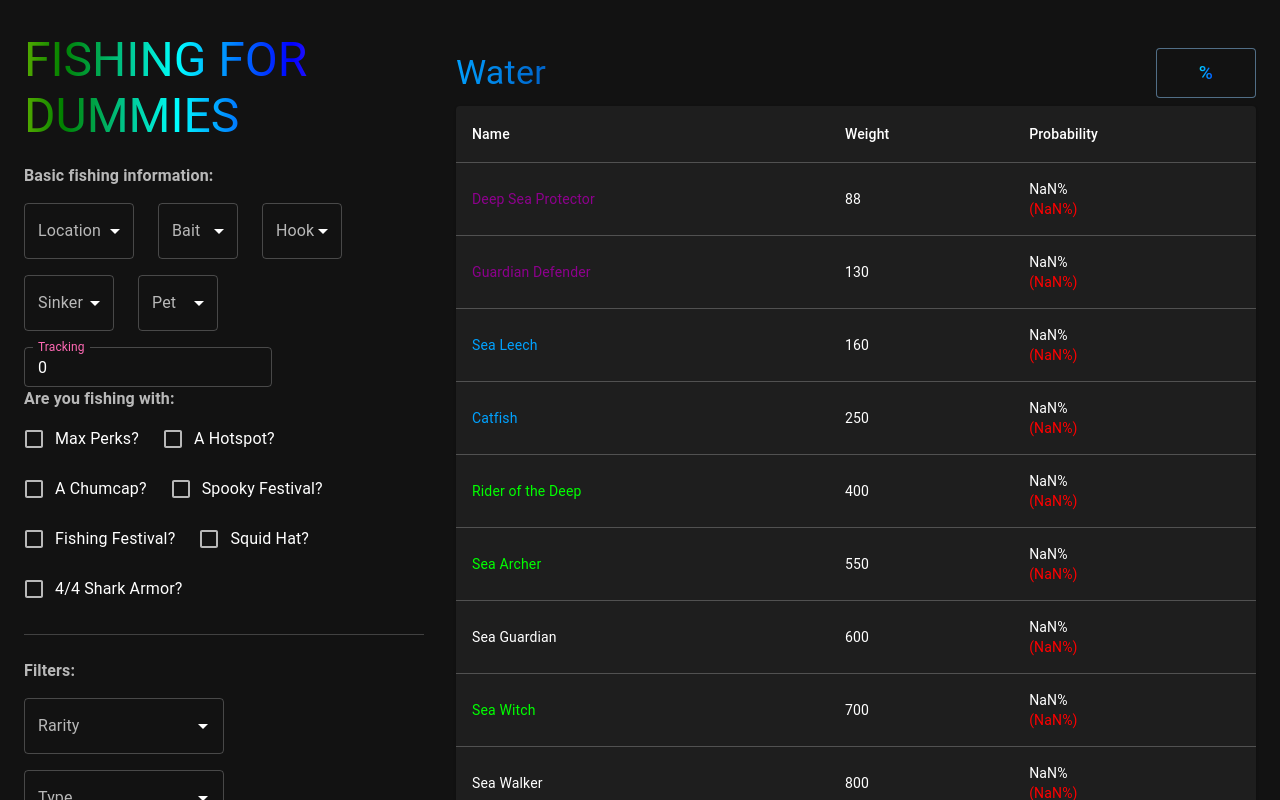
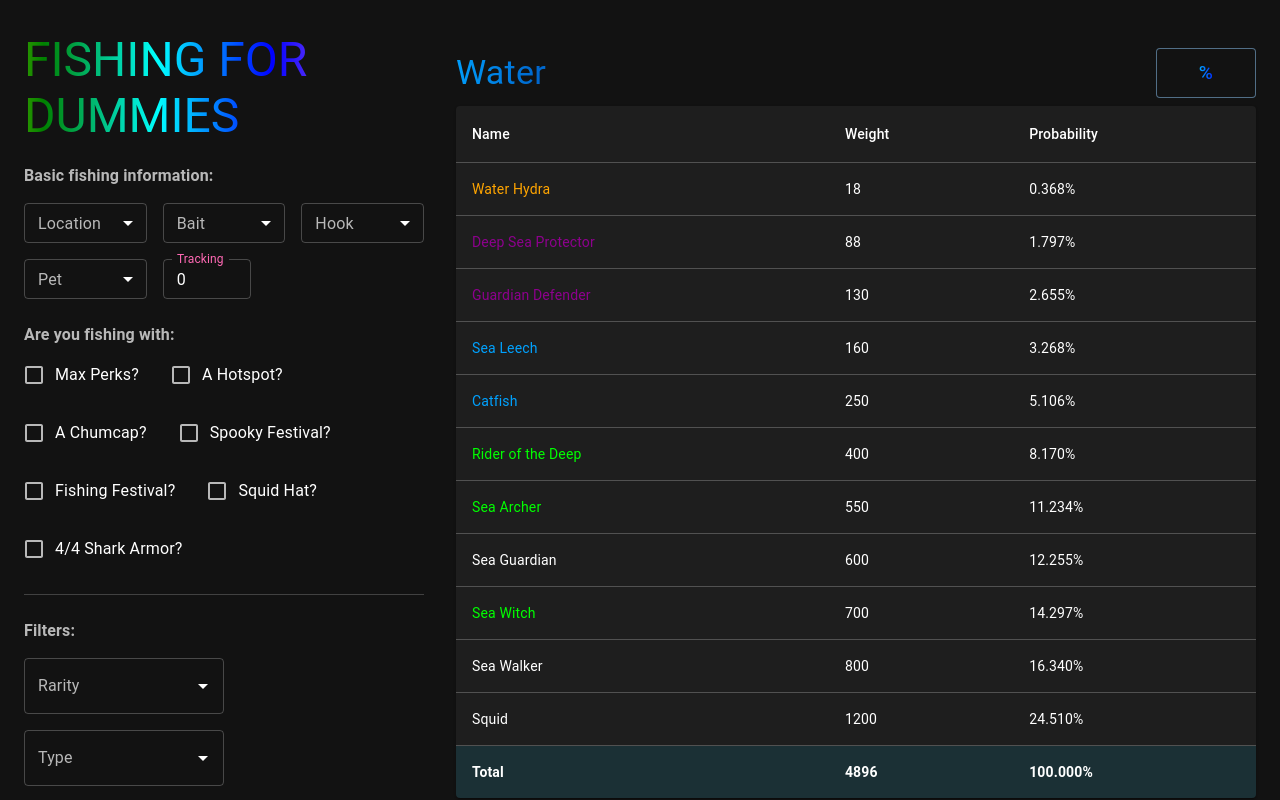
Before and after one commit to Chrisdouce/Fishing-for-dummies, a React (Vite) app: page / in a window 1280 px wide. Shown: the top 800 px of the page. Built offline with nearby package versions, Linux system fonts and the light colour scheme.

Commit message:
Fixing tracking not being initialized and refactoring fishing info inputs

```diff
--- a/src/components/Options.tsx
+++ b/src/components/Options.tsx
@@ -1,5 +1,16 @@
-import { FormLabel, Grid2, FormControl, InputLabel, Select, SelectChangeEvent, MenuItem, FormControlLabel, Checkbox, TextField } from "@mui/material";
-import { JSX } from "react";
+import {
+  FormLabel,
+  Grid2,
+  FormControl,
+  InputLabel,
+  Select,
+  SelectChangeEvent,
+  MenuItem,
+  FormControlLabel,
+  Checkbox,
+  TextField
+} from "@mui/material";
+import { JSX, useEffect } from "react";
 import type { FishingInfo } from "../types/types";
 
 interface FishingInfoProps {
@@ -7,7 +18,55 @@ interface FishingInfoProps {
   setFishingInfo: React.Dispatch<React.SetStateAction<any>>;
 }
 
+const baitOptions = [
+  { value: "None", label: <em>None</em> },
+  { value: "Whale", label: "Whale Bait" },
+  { value: "Dark", label: "Dark Bait" },
+  { value: "Light", label: "Light Bait" },
+  { value: "Carrot", label: "Carrot Bait" },
+  { value: "Frozen", label: "Frozen Bait" },
+  { value: "Spooky", label: "Spooky Bait" },
+  { value: "Shark", label: "Shark Bait" },
+  { value: "Hotspot", label: "Hotspot Bait" }
+];
+
+const locationOptions = [
+  { value: "Water", label: "Any Water" },
+  { value: "Lava", label: "Crimson Isle" },
+  { value: "Jerry", label: "Jerry's Workshop" },
+  { value: "Oasis", label: "Oasis" },
+  { value: "Hollows", label: "Precursor Remnants, Jungle, or Mithril Deposits" },
+  { value: "Goblin", label: "Goblin Holdout" },
+  { value: "Bayou", label: "Backwater Bayou" },
+  { value: "Magma", label: "Magma Fields" },
+  { value: "Quarry", label: "Abandoned Quarry" },
+  { value: "Galatea", label: <><span style={{ color: "hotpink" }}>(NEW!) </span> <span> Galatea</span></> }
+];
+
+const hookOptions = [
+  { value: "None", label: <em>None</em> },
+  { value: "Hotspot", label: "Hotspot Hook" },
+  { value: "Phantom", label: "Phantom Hook" },
+  { value: "Common", label: "Common Hook" }
+];
+
+const petOptions = [
+  { value: "None", label: <em>None</em> },
+  { value: "Bat", label: "Bat Pet" },
+  { value: "Hermit", label: "Hermit Crab Pet" },
+  { value: "Megalodon", label: "Megalodon Pet" }
+];
+
 function FishingInfo({ fishingInfo, setFishingInfo }: FishingInfoProps): JSX.Element {
+  useEffect(() => {
+    if (fishingInfo.tracking === undefined) {
+      setFishingInfo((prev: any) => ({
+        ...prev,
+        tracking: 0
+      }));
+    }
+  }, [fishingInfo.tracking, setFishingInfo]);
+
   const handleChange = (field: string) => (event: SelectChangeEvent<string>) => {
     setFishingInfo((prev: any) => ({
       ...prev,
@@ -15,14 +74,17 @@ function FishingInfo({ fishingInfo, setFishingInfo }: FishingInfoProps): JSX.Ele
     }));
   };
 
-  const handleCheckboxChange = (field: string) => (_event: React.ChangeEvent<HTMLInputElement>, checked: boolean) => {
+  const handleCheckboxChange =
+    (field: string) =>
+    (_event: React.ChangeEvent<HTMLInputElement>, checked: boolean) => {
       setFishingInfo((prev: any) => ({
         ...prev,
         [field]: checked
       }));
     };
 
-  const handlePerks = () => (_event: React.ChangeEvent<HTMLInputElement>, checked: boolean) => {
+  const handlePerks =
+    () => (_event: React.ChangeEvent<HTMLInputElement>, checked: boolean) => {
       setFishingInfo((prev: any) => ({
         ...prev,
         spookyPerk: checked ? 5 : 0,
@@ -32,123 +94,86 @@ function FishingInfo({ fishingInfo, setFishingInfo }: FishingInfoProps): JSX.Ele
       }));
     };
 
-  const handleInputChange = (field: string) => (event: React.ChangeEvent<HTMLInputElement>) => {
+  const handleInputChange =
+    (field: string) => (event: React.ChangeEvent<HTMLInputElement>) => {
+      const value = Math.max(0, Number(event.target.value));
+
       setFishingInfo((prev: any) => ({
         ...prev,
-      [field]: event.target.value ? Number(event.target.value) : 0
+        [field]: value
       }));
     };
 
+  const renderSelect = (
+    label: string,
+    value: string,
+    field: string,
+    options: { value: string; label: any }[]
+  ) => (
+    <FormControl fullWidth size="small">
+      <InputLabel>{label}</InputLabel>
+      <Select value={value} label={label} onChange={handleChange(field)}>
+        {options.map((opt) => (
+          <MenuItem key={opt.value} value={opt.value}>
+            {opt.label}
+          </MenuItem>
+        ))}
+      </Select>
+    </FormControl>
+  );
+
   return (
     <>
-      <FormLabel sx={{ mb: 2, display: 'block' }}><strong>Basic fishing information:</strong></FormLabel>
-      <Grid2 container spacing={2}>
-        <FormControl sx={{ mr: 1, minWidth: 110 }}>
-          <InputLabel id="simple-location">Location</InputLabel>
+      <FormLabel sx={{ mb: 2, display: "block" }}>
+        <strong>Basic fishing information:</strong>
+      </FormLabel>
+
+      <Grid2 container spacing={2} alignItems="center">
+
+        <Grid2 size={{ xs: 10, sm: 4 }}>
+          {renderSelect("Location", fishingInfo.location, "location", locationOptions)}
+        </Grid2>
+
+        <Grid2 size={{ xs: 10, sm: 4 }}>
+          <FormControl fullWidth size="small">
+            <InputLabel>Bait</InputLabel>
             <Select
-            labelId="simple-location"
-            id="simple-location"
-            value={fishingInfo.location}
-            label="Location"
-            autoWidth
-            onChange={handleChange("location")}
+              value={fishingInfo.bait}
+              label="Bait"
+              onChange={handleChange("bait")}
             >
-            <MenuItem value={"Water"}>Any Water</MenuItem>
-            <MenuItem value={"Lava"}>Crimson Isle</MenuItem>
-            <MenuItem value={"Jerry"}>Jerry's Workshop</MenuItem>
-            <MenuItem value={"Oasis"}>Oasis</MenuItem>
-            <MenuItem value={"Hollows"}>Precursor Remnants, Jungle, or Mithril Deposits</MenuItem>
-            <MenuItem value={"Goblin"}>Goblin Holdout</MenuItem>
-            <MenuItem value={"Bayou"}>Backwater Bayou</MenuItem>
-            <MenuItem value={"Magma"}>Magma Fields</MenuItem>
-            <MenuItem value={"Quarry"}>Abandoned Quarry</MenuItem>
-            <MenuItem value={"Galatea"}><span style={{ color: 'hotpink' }}>(NEW!)</span> Galatea</MenuItem>
+              {baitOptions.map((opt) => (
+                <MenuItem key={opt.value} value={opt.value}>
+                  {opt.label}
+                </MenuItem>
+              ))}
+
+              {(fishingInfo.location === "Hollows" ||
+                fishingInfo.location === "Goblin") && (
+                <MenuItem value="Worm">Worm Bait</MenuItem>
+              )}
             </Select>
           </FormControl>
+        </Grid2>
 
-        <FormControl sx={{ mr: 1, minWidth: 80 }}>
-          <InputLabel id="simple-bait">Bait</InputLabel>
-          <Select
-            labelId="simple-bait"
-            id="simple-bait"
-            value={fishingInfo.bait}
-            label="Bait"
-            autoWidth
-            onChange={handleChange("bait")}
-          >
-            <MenuItem value={"None"}><em>None</em></MenuItem>
-            <MenuItem value={"Whale"}>Whale Bait</MenuItem>
-            <MenuItem value={"Dark"}>Dark Bait</MenuItem>
-            <MenuItem value={"Light"}>Light Bait</MenuItem>
-            <MenuItem value={"Carrot"}>Carrot Bait</MenuItem>
-            <MenuItem value={"Icy"}>Icy Bait</MenuItem>
-            <MenuItem value={"Frozen"}>Frozen Bait</MenuItem>
-            <MenuItem value={"Spooky"}>Spooky Bait</MenuItem>
-            <MenuItem value={"Shark"}>Shark Bait</MenuItem>
-            <MenuItem value={"Hotspot"}>Hotspot Bait</MenuItem>
-            {(fishingInfo.location == 'Hollows' || fishingInfo.location == 'Goblin') && <MenuItem value={"Worm"}>Worm Bait</MenuItem>}
-          </Select>
-        </FormControl>
+        <Grid2 size={{ xs: 10, sm: 4 }}>
+          {renderSelect("Hook", fishingInfo.hook, "hook", hookOptions)}
+        </Grid2>
 
-        <FormControl sx={{ mr: 1, minWidth: 80 }}>
-          <InputLabel id="simple-hook">Hook</InputLabel>
-          <Select
-            labelId="simple-hook"
-            id="simple-hook"
-            value={fishingInfo.hook}
-            label="Hook"
-            autoWidth
-            onChange={handleChange("hook")}
-          >
-            <MenuItem value={"None"}><em>None</em></MenuItem>
-            <MenuItem value={"Hotspot"}>Hotspot Hook</MenuItem>
-            <MenuItem value={"Phantom"}>Phantom Hook</MenuItem>
-            <MenuItem value={"Common"}>Common Hook</MenuItem>
-          </Select>
-        </FormControl>
+        <Grid2 size={{ xs: 10, sm: 4 }}>
+          {renderSelect("Pet", fishingInfo.pet, "pet", petOptions)}
+        </Grid2>
 
-        <FormControl sx={{ mr: 1, minWidth: 90 }}>
-          <InputLabel id="simple-sinker">Sinker</InputLabel>
-          <Select
-            labelId="simple-sinker"
-            id="simple-sinker"
-            value={fishingInfo.sinker}
-            label="Sinker"
-            autoWidth
-            onChange={handleChange("sinker")}
-          >
-            <MenuItem value={"None"}><em>None</em></MenuItem>
-            <MenuItem value={"Icy"}>Icy Sinker</MenuItem>
-          </Select>
-        </FormControl>
-
-        <FormControl sx={{ mr: 1, minWidth: 80 }}>
-          <InputLabel id="simple-pet">Pet</InputLabel>
-          <Select
-            labelId="simple-pet"
-            id="simple-pet"
-            value={fishingInfo.pet}
-            label="Pet"
-            autoWidth
-            onChange={handleChange("pet")}
-          >
-            <MenuItem value={"None"}><em>None</em></MenuItem>
-            <MenuItem value={"Bat"}>Bat pet</MenuItem>
-            <MenuItem value={"Hermit"}>Hermit Crab pet</MenuItem>
-            <MenuItem value={"Megalodon"}>Megalodon pet</MenuItem>
-          </Select>
-        </FormControl>
-        <FormControl sx={{ mr: 1, minWidth: 120 }}>
+        <Grid2 size={{ xs: 12, sm: 3}}>
           <TextField
-            id="tracking-input"
             label="Tracking"
             type="number"
             size="small"
-            variant="outlined"
-            value={fishingInfo.tracking ?? 0}
+            fullWidth
+            value={fishingInfo.tracking}
             onChange={handleInputChange("tracking")}
-            sx={{ mr: 1, minWidth: 120 }}
             slotProps={{
+              htmlInput: { min: 0 },
               inputLabel: {
                 sx: {
                   color: "hotpink",
@@ -157,21 +182,87 @@ function FishingInfo({ fishingInfo, setFishingInfo }: FishingInfoProps): JSX.Ele
               }
             }}
           />
-        </FormControl>
         </Grid2>
-      <FormLabel sx={{ mb: 1, display: 'block' }}><strong>Are you fishing with:</strong></FormLabel>
-      <Grid2 container spacing={1}>
-        <FormControlLabel control={<Checkbox checked={fishingInfo.spookyPerk > 0} onChange={handlePerks()}/>} label="Max Perks?" />
-        <FormControlLabel control={<Checkbox checked={fishingInfo.hotspot} onChange={handleCheckboxChange("hotspot")} />} label="A Hotspot?" />
-        {(fishingInfo.location !== "Lava" && fishingInfo.location !== "Magma") && (
+
+      </Grid2>
+
+      <FormLabel sx={{ mt: 3, mb: 1, display: "block" }}>
+        <strong>Are you fishing with:</strong>
+      </FormLabel>
+
+      <Grid2 container spacing={2}>
+
+        <FormControlLabel
+          control={
+            <Checkbox
+              checked={fishingInfo.spookyPerk > 0}
+              onChange={handlePerks()}
+            />
+          }
+          label="Max Perks?"
+        />
+
+        <FormControlLabel
+          control={
+            <Checkbox
+              checked={fishingInfo.hotspot}
+              onChange={handleCheckboxChange("hotspot")}
+            />
+          }
+          label="A Hotspot?"
+        />
+
+        {fishingInfo.location !== "Lava" &&
+          fishingInfo.location !== "Magma" && (
             <>
-            <FormControlLabel control={<Checkbox checked={fishingInfo.chumcap} onChange={handleCheckboxChange("chumcap")}/>} label="A Chumcap?" />
-            <FormControlLabel control={<Checkbox checked={fishingInfo.spooky} onChange={handleCheckboxChange("spooky")}/>} label="Spooky Festival?" />
-            <FormControlLabel control={<Checkbox checked={fishingInfo.shark} onChange={handleCheckboxChange("shark")}/>} label="Fishing Festival?" />
-            <FormControlLabel control={<Checkbox checked={fishingInfo.squid} onChange={handleCheckboxChange("squid")}/>} label="Squid Hat?" />
-            <FormControlLabel control={<Checkbox checked={fishingInfo.sharkArmor} onChange={handleCheckboxChange("sharkArmor")}/>} label="4/4 Shark Armor?" />
+              <FormControlLabel
+                control={
+                  <Checkbox
+                    checked={fishingInfo.chumcap}
+                    onChange={handleCheckboxChange("chumcap")}
+                  />
+                }
+                label="A Chumcap?"
+              />
+              <FormControlLabel
+                control={
+                  <Checkbox
+                    checked={fishingInfo.spooky}
+                    onChange={handleCheckboxChange("spooky")}
+                  />
+                }
+                label="Spooky Festival?"
+              />
+              <FormControlLabel
+                control={
+                  <Checkbox
+                    checked={fishingInfo.shark}
+                    onChange={handleCheckboxChange("shark")}
+                  />
+                }
+                label="Fishing Festival?"
+              />
+              <FormControlLabel
+                control={
+                  <Checkbox
+                    checked={fishingInfo.squid}
+                    onChange={handleCheckboxChange("squid")}
+                  />
+                }
+                label="Squid Hat?"
+              />
+              <FormControlLabel
+                control={
+                  <Checkbox
+                    checked={fishingInfo.sharkArmor}
+                    onChange={handleCheckboxChange("sharkArmor")}
+                  />
+                }
+                label="4/4 Shark Armor?"
+              />
             </>
           )}
+
       </Grid2>
     </>
   );
--- a/src/components/WaterTable.tsx
+++ b/src/components/WaterTable.tsx
@@ -51,14 +51,6 @@ function WaterTable({ fishingInfo, selectedModifiers }: TableProps): JSX.Element
         if (hook === "Phantom") add(1);
         if (bait === "Spooky") add(.15);
         if (pet === "Bat") add(.25);
-    }
-
-    if (modifiers.has("Jerry")) {
-        add(icyHookPerk * .02);
-        if (sc.name === "Reindrake") add(drakePiperPerk * .02);
-        if (bait === "Ice") add(.15);
-        if (bait === "Frozen") add(.35);
-        if (sinker === "Icy") add(2);
     }
 
     if (modifiers.has("Shark")) {
```
Lines whose indentation alone changed are shown as unchanged.
